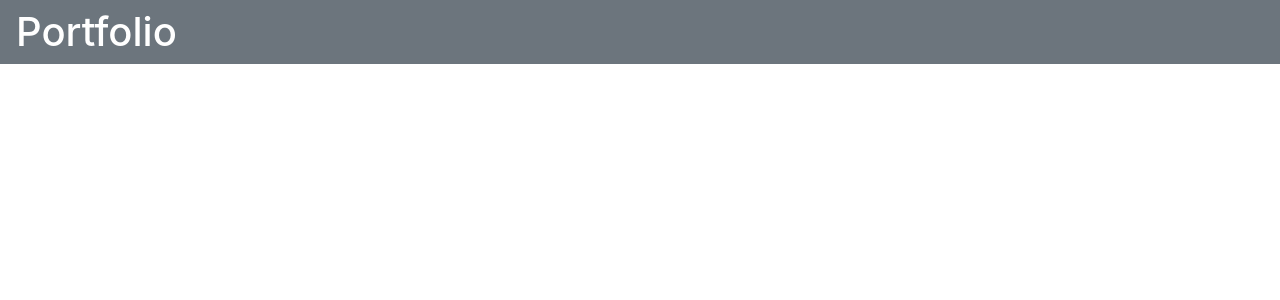
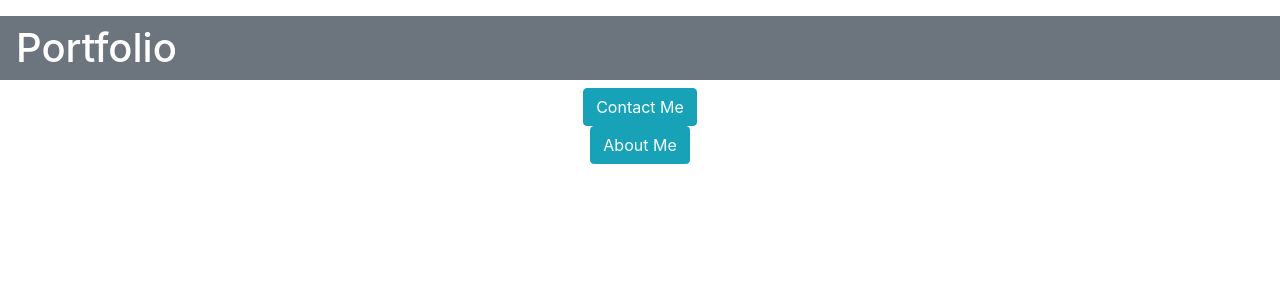
Before and after one commit to kenfcheng/KenReactPortfolio, a React (Create React App) app in the folder portfolio/: page / in a window 1280 px wide. Shown: the top 300 px of the page. Built offline with nearby package versions, Linux system fonts and the light colour scheme.

Commit message:
integrated nabar into header

```diff
--- a/portfolio/src/Components/Header.js
+++ b/portfolio/src/Components/Header.js
@@ -4,9 +4,28 @@ const Header = () => {
   return (
     <div>
       <section>
-        <h1 className="navbar navbar-home display-6 bg-secondary text-white mr-">
-          Portfolio
-        </h1>
+        <nav className="navbar navbar-light"></nav>
+      </section>
+      <h1 className="navbar navbar-home display-6 bg-secondary text-white mr-">
+        Portfolio
+      </h1>
+      <section className="navbar-nav ml-auto">
+        <div className="navbar-item">
+          <a href="contact.html" className="navbar-link">
+            <button type="button" className="btn btn-info">
+              Contact Me
+            </button>
+          </a>
+        </div>
+      </section>
+      <section className="navbar-nav">
+        <div className="navbar-item">
+          <a href="index.html" className="navbar-link">
+            <button type="button" className="btn btn-info">
+              About Me
+            </button>
+          </a>
+        </div>
       </section>
     </div>
   );
```
